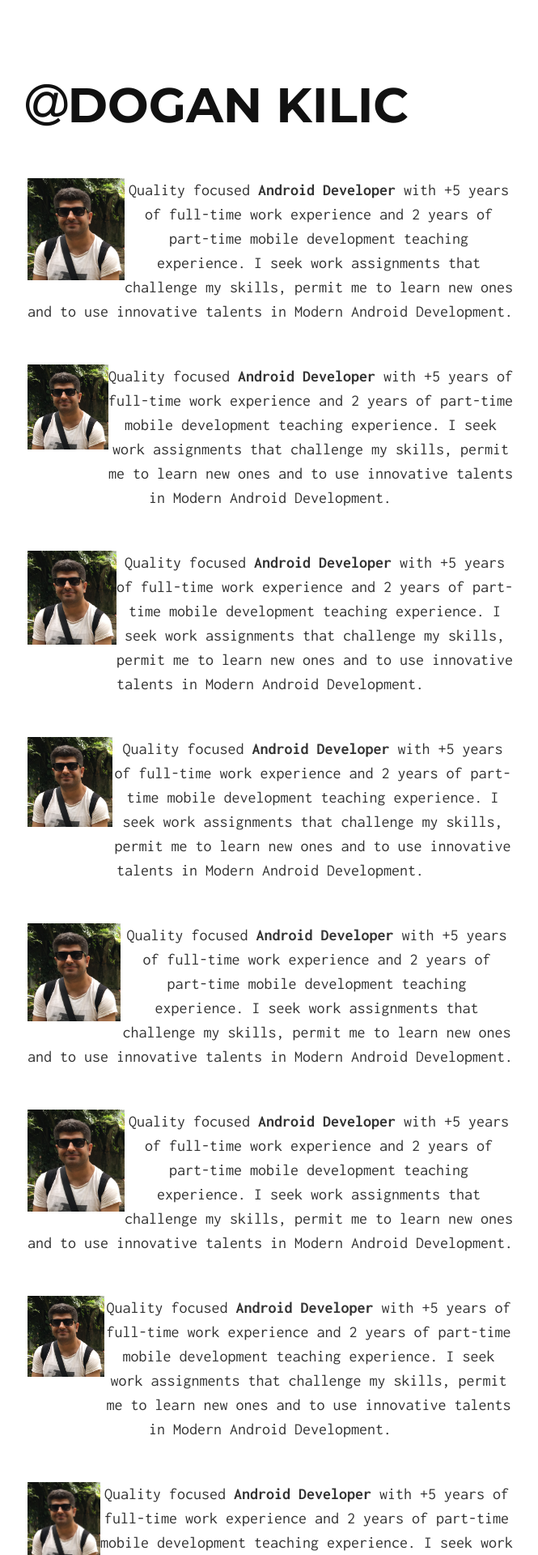
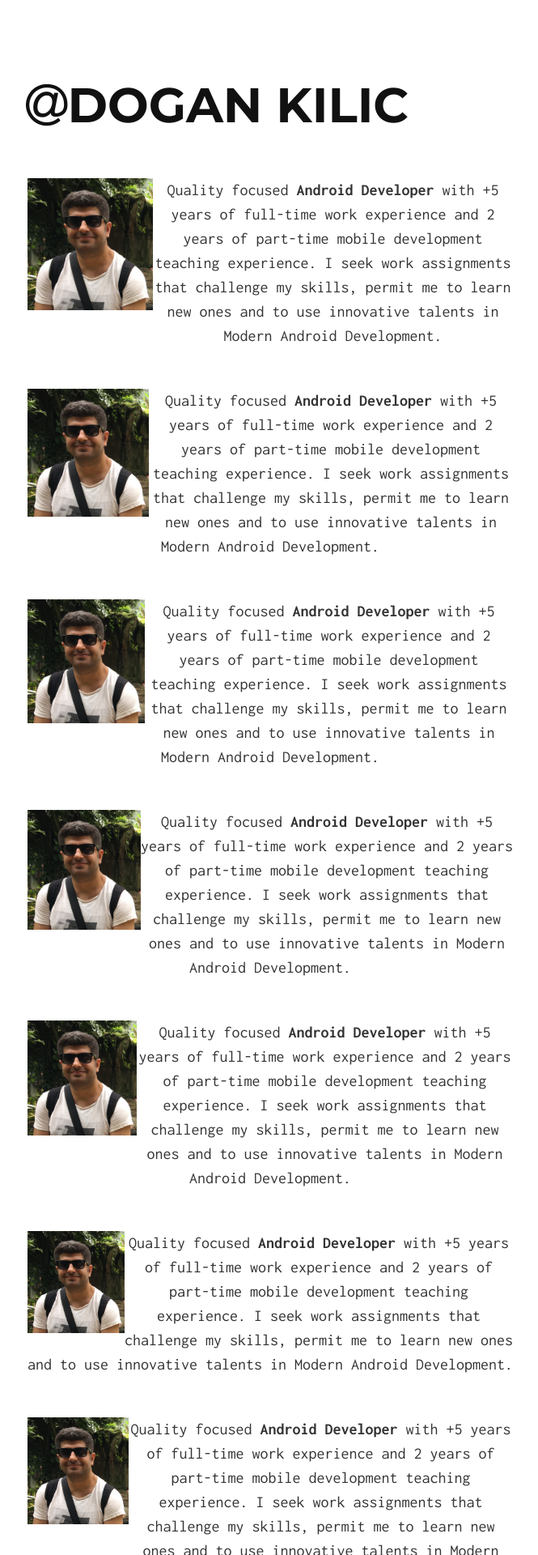
Before and after one commit to dnkilic/dnkilic.github.io, a Jekyll site: the page built from index.md, in a window 1280 px wide. Shown: the top 1920 px of the page at 81% size, without its empty margins (306-971 px from the left). Built offline with Jekyll 4.4.1, drawn with Linux system fonts in a browser that asks for light colours.

```diff
--- a/index.md
+++ b/index.md
@@ -2,23 +2,23 @@
 layout: default
 ---
 
-<p style="float: left;"><img style="border-width: 2px;" src="/src/profile.JPG" width="120px" border="1px" /></p>
+<p style="float: left;"><img style="border-width: 2px;" src="/src/profile.JPG" width="155px" border="1px" /></p>
 <p style="text-align: center;">Quality focused <strong>Android Developer</strong> with +5 years of full-time work experience and 2 years of part-time mobile development teaching experience. I seek work assignments that challenge my skills, permit me to learn new ones and to use innovative talents in Modern Android Development.</p>
 <div style="clear: left;">&nbsp;</div>
 
-<p style="float: left;"><img style="border-width: 2px;" src="/src/profile.JPG" width="100px" border="1px" /></p>
+<p style="float: left;"><img style="border-width: 2px;" src="/src/profile.JPG" width="150px" border="1px" /></p>
 <p style="text-align: center;">Quality focused <strong>Android Developer</strong> with +5 years of full-time work experience and 2 years of part-time mobile development teaching experience. I seek work assignments that challenge my skills, permit me to learn new ones and to use innovative talents in Modern Android Development.</p>
 <div style="clear: left;">&nbsp;</div>
 
-<p style="float: left;"><img style="border-width: 2px;" src="/src/profile.JPG" width="110px" border="1px" /></p>
+<p style="float: left;"><img style="border-width: 2px;" src="/src/profile.JPG" width="145px" border="1px" /></p>
 <p style="text-align: center;">Quality focused <strong>Android Developer</strong> with +5 years of full-time work experience and 2 years of part-time mobile development teaching experience. I seek work assignments that challenge my skills, permit me to learn new ones and to use innovative talents in Modern Android Development.</p>
 <div style="clear: left;">&nbsp;</div>
 
-<p style="float: left;"><img style="border-width: 2px;" src="/src/profile.JPG" width="105px" border="1px" /></p>
+<p style="float: left;"><img style="border-width: 2px;" src="/src/profile.JPG" width="140px" border="1px" /></p>
 <p style="text-align: center;">Quality focused <strong>Android Developer</strong> with +5 years of full-time work experience and 2 years of part-time mobile development teaching experience. I seek work assignments that challenge my skills, permit me to learn new ones and to use innovative talents in Modern Android Development.</p>
 <div style="clear: left;">&nbsp;</div>
 
-<p style="float: left;"><img style="border-width: 2px;" src="/src/profile.JPG" width="115px" border="1px" /></p>
+<p style="float: left;"><img style="border-width: 2px;" src="/src/profile.JPG" width="135px" border="1px" /></p>
 <p style="text-align: center;">Quality focused <strong>Android Developer</strong> with +5 years of full-time work experience and 2 years of part-time mobile development teaching experience. I seek work assignments that challenge my skills, permit me to learn new ones and to use innovative talents in Modern Android Development.</p>
 <div style="clear: left;">&nbsp;</div>
 
@@ -26,11 +26,11 @@
 <p style="text-align: center;">Quality focused <strong>Android Developer</strong> with +5 years of full-time work experience and 2 years of part-time mobile development teaching experience. I seek work assignments that challenge my skills, permit me to learn new ones and to use innovative talents in Modern Android Development.</p>
 <div style="clear: left;">&nbsp;</div>
 
-<p style="float: left;"><img style="border-width: 2px;" src="/src/profile.JPG" width="95px" border="1px" /></p>
+<p style="float: left;"><img style="border-width: 2px;" src="/src/profile.JPG" width="125px" border="1px" /></p>
 <p style="text-align: center;">Quality focused <strong>Android Developer</strong> with +5 years of full-time work experience and 2 years of part-time mobile development teaching experience. I seek work assignments that challenge my skills, permit me to learn new ones and to use innovative talents in Modern Android Development.</p>
 <div style="clear: left;">&nbsp;</div>
 
-<p style="float: left;"><img style="border-width: 2px;" src="/src/profile.JPG" width="90px" border="1px" /></p>
+<p style="float: left;"><img style="border-width: 2px;" src="/src/profile.JPG" width="130px" border="1px" /></p>
 <p style="text-align: center;">Quality focused <strong>Android Developer</strong> with +5 years of full-time work experience and 2 years of part-time mobile development teaching experience. I seek work assignments that challenge my skills, permit me to learn new ones and to use innovative talents in Modern Android Development.</p>
 <div style="clear: left;">&nbsp;</div>
 
```
